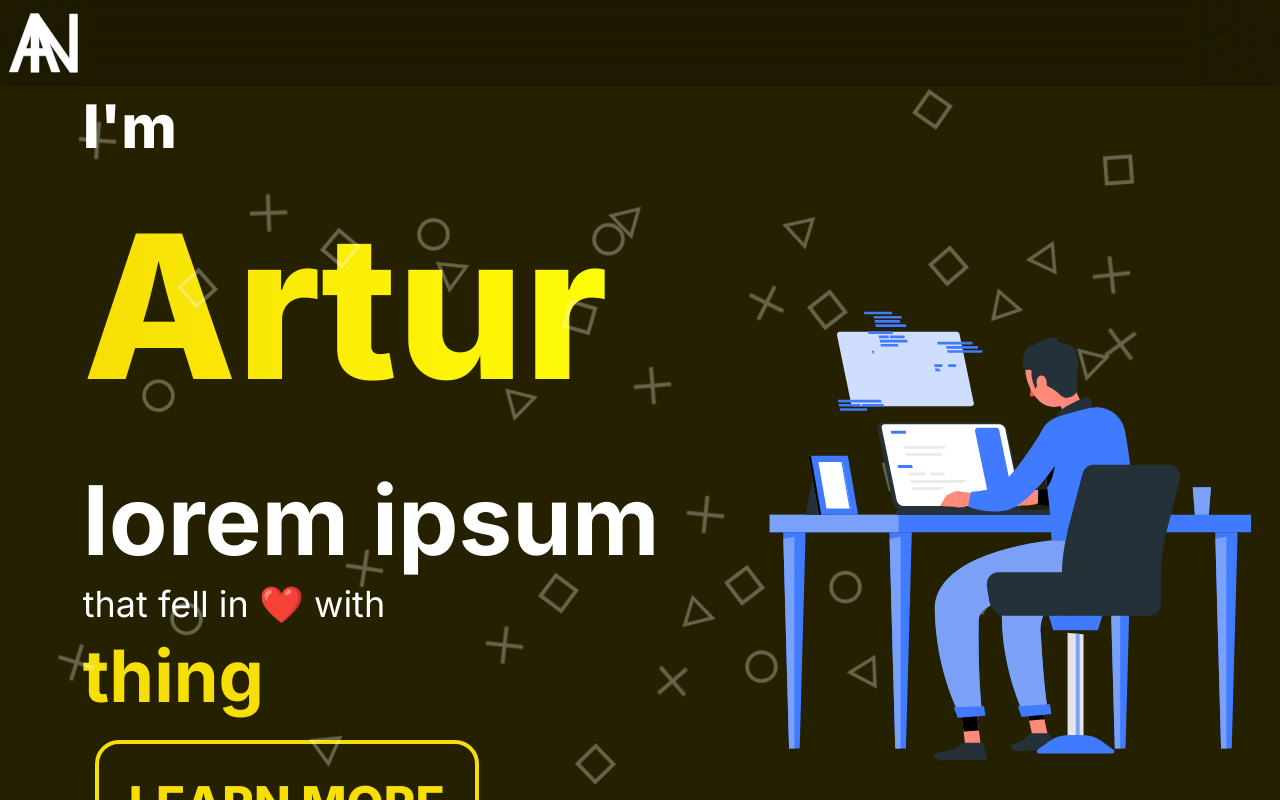
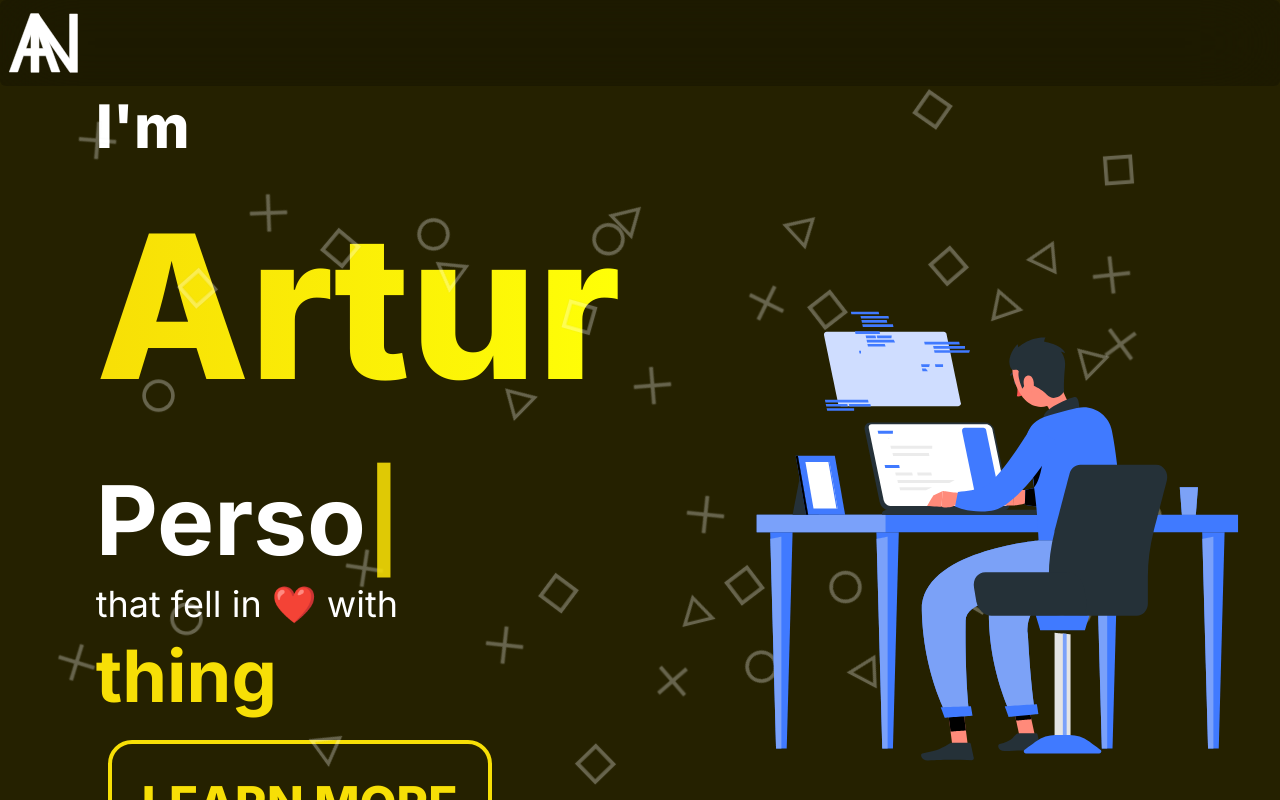
Before and after one commit to Arciiix/portfolio, a Next.js app: page / in a window 1280 px wide. Shown: the top 800 px of the page. Built offline with nearby package versions, Linux system fonts and the light colour scheme.

Commit message:
Add typewriting animation

```diff
--- a/src/app/page.tsx
+++ b/src/app/page.tsx
@@ -1,3 +1,4 @@
+import AnimatedTyping from "@/components/Animations/AnimatedTyping/AnimatedTyping";
 import Landing from "@/components/Landing/Landing";
 
 export default function Home() {
--- /dev/null
+++ b/src/components/Animations/AnimatedTyping/AnimatedTyping.tsx
@@ -0,0 +1,65 @@
+"use client";
+import React, { useState, useEffect } from "react";
+
+interface AnimatedTypingProps {
+  words: string[];
+  cursorColor: string;
+}
+
+export default function AnimatedTyping({
+  words,
+  cursorColor,
+}: AnimatedTypingProps) {
+  const [displayedText, setDisplayedText] = useState("");
+
+  useEffect(() => {
+    let currentWordIndex = 0;
+    let currentCharIndex = 0;
+    let displayedText = "";
+    let wait = false; // If the untyping animation is done
+    const timer = setInterval(async () => {
+      if (wait) return;
+
+      if (currentCharIndex < words[currentWordIndex].length) {
+        displayedText =
+          displayedText + words[currentWordIndex][currentCharIndex];
+        setDisplayedText(displayedText);
+        currentCharIndex++;
+      } else {
+        // Delay before untyping the word
+        wait = true;
+        setTimeout(() => {
+          const untypeTimer = setInterval(() => {
+            if (displayedText.length > 0) {
+              displayedText = displayedText.slice(0, -1); // Remove the last character
+              setDisplayedText(displayedText);
+            } else {
+              clearInterval(untypeTimer);
+              wait = false;
+              currentCharIndex = 0;
+              currentWordIndex = (currentWordIndex + 1) % words.length;
+            }
+          }, 100); // Speed at which characters are untyped (100ms per character)
+        }, 1500); // Delay for 1,5 second after displaying a word
+      }
+    }, 100); // Speed at which characters are typed (100ms per character)
+
+    return () => {
+      clearInterval(timer);
+    };
+  }, [words]);
+
+  return (
+    <div>
+      <span>{displayedText}</span>
+      <span
+        className="transition-all delay-300 animate-blink font-bold"
+        style={{
+          color: cursorColor,
+        }}
+      >
+        |
+      </span>
+    </div>
+  );
+}
--- a/src/components/Landing/Landing.tsx
+++ b/src/components/Landing/Landing.tsx
@@ -1,4 +1,7 @@
 "use client";
+
+// TODO: Add the real roles
+const ROLES = ["TODO", "Person", "Human", "Developer"];
 
 import { adjustColor } from "@/utils/color";
 import { useEffect, useMemo, useState } from "react";
@@ -7,6 +10,7 @@ import AnimatedDeveloper from "../Animations/AnimatedDeveloper/AnimatedDeveloper
 
 import styles from "./Landing.module.css";
 import { motion } from "framer-motion";
+import AnimatedTyping from "../Animations/AnimatedTyping/AnimatedTyping";
 
 export default function Landing() {
   const [currentColor, setCurrentColor] = useState("#1baace");
@@ -54,9 +58,9 @@ export default function Landing() {
               </span>
             </span>
             <div className="flex flex-col gap-4">
-              <span className="text-6xl lg:text-8xl font-bold">
-                lorem ipsum
-              </span>
+              <div className="text-6xl lg:text-8xl font-bold">
+                <AnimatedTyping words={ROLES} cursorColor={currentColor} />
+              </div>
               <span className="text-2xl lg:text-4xl font">
                 that fell in ❤️ with
               </span>
--- a/tailwind.config.ts
+++ b/tailwind.config.ts
@@ -1,20 +1,23 @@
-import type { Config } from 'tailwindcss'
+import type { Config } from "tailwindcss";
 
 const config: Config = {
   content: [
-    './src/pages/**/*.{js,ts,jsx,tsx,mdx}',
-    './src/components/**/*.{js,ts,jsx,tsx,mdx}',
-    './src/app/**/*.{js,ts,jsx,tsx,mdx}',
+    "./src/pages/**/*.{js,ts,jsx,tsx,mdx}",
+    "./src/components/**/*.{js,ts,jsx,tsx,mdx}",
+    "./src/app/**/*.{js,ts,jsx,tsx,mdx}",
   ],
   theme: {
     extend: {
+      animation: {
+        blink: "pulse 1s linear infinite",
+      },
       backgroundImage: {
-        'gradient-radial': 'radial-gradient(var(--tw-gradient-stops))',
-        'gradient-conic':
-          'conic-gradient(from 180deg at 50% 50%, var(--tw-gradient-stops))',
+        "gradient-radial": "radial-gradient(var(--tw-gradient-stops))",
+        "gradient-conic":
+          "conic-gradient(from 180deg at 50% 50%, var(--tw-gradient-stops))",
       },
     },
   },
   plugins: [],
-}
-export default config
+};
+export default config;
```
